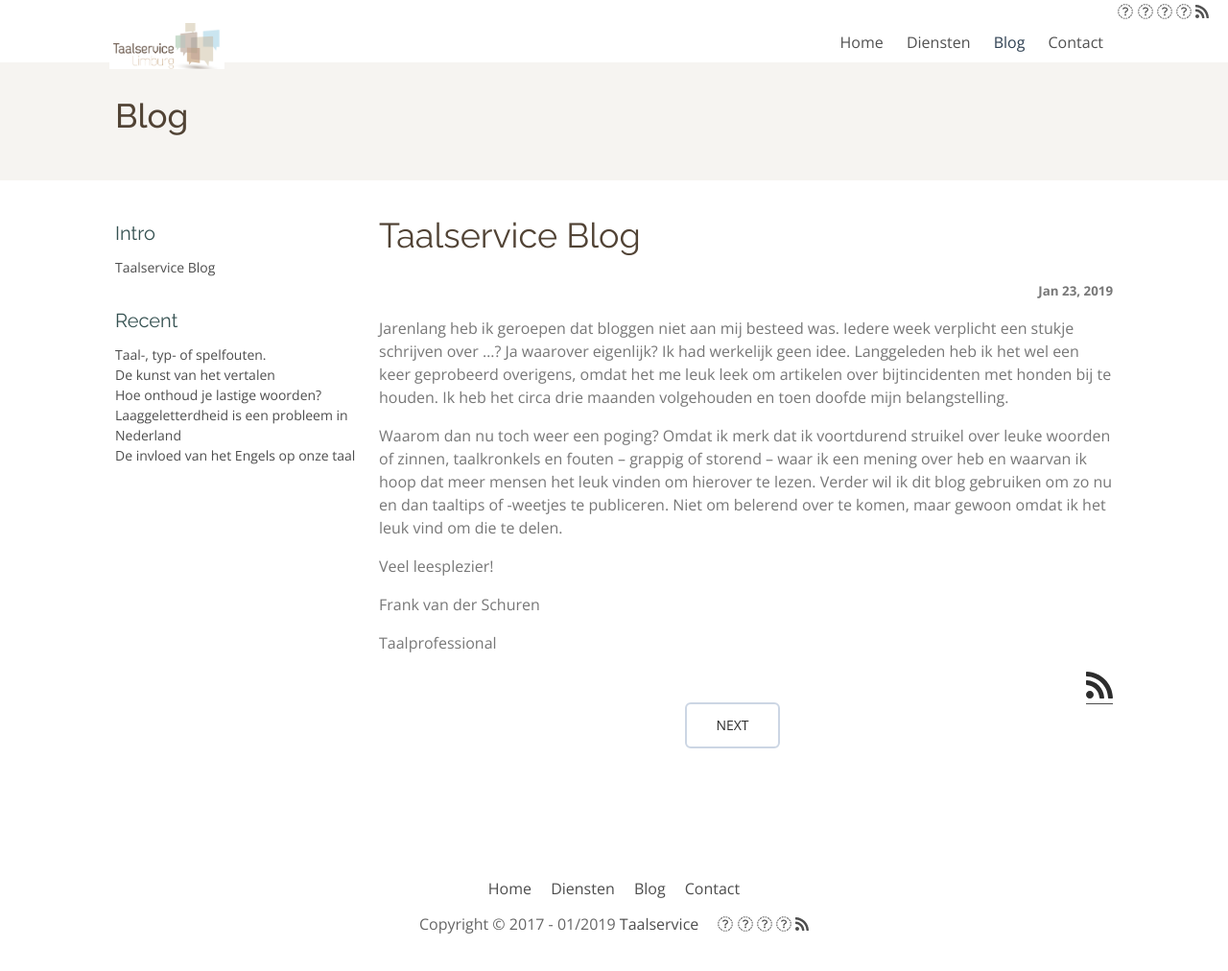
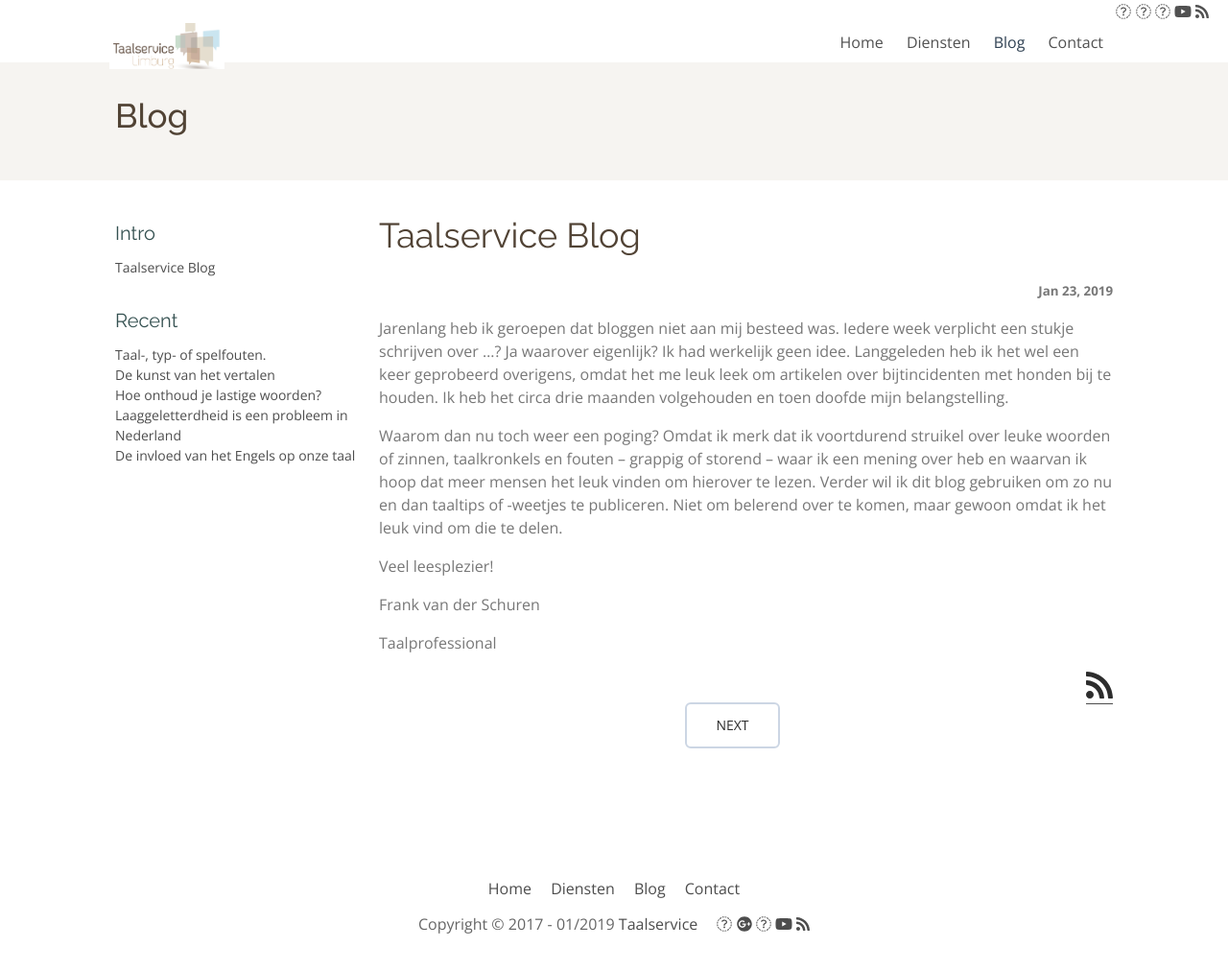
Before and after one commit to solilocide/solilocide.github.com, a Jekyll site: the page built from _blog/index.md, in a window 1280 px wide and 1079 px high. Shown: the top 1012 px of the window at 96% size. Built offline with Jekyll 4.4.1, drawn with Linux system fonts in a browser that asks for light colours; nearby versions of some CDN libraries; comment, search, counter and statistics services are not loaded.

Commit message:
header and footer also to FS 5

```diff
--- a/_includes/footer.html
+++ b/_includes/footer.html
@@ -16,13 +16,13 @@
     <div class="Footer-copyright">
       <span class="pull-left">Copyright © 2017 - {{ 'now' | date: "%m/%Y" }} <a href="{{ site.baseurl }}/">Taalservice</a></span>
       <span class="pull-right">
-        <a href="https://www.facebook.com/taalservicelimburg/" target="blank"><i class="fa fa-facebook-official" title="FaceBook"></i></a>
-        <a href="https://plus.google.com/+QuWiCoHaelen" target="blank"><i class="fa fa-google-plus" title="GPlus"></i></a>
-        <a href="https://www.linkedin.com/in/frankvanderschuren/" target="blank"><i class="fa fa-linkedin-square" title="LinkedIn"></i></a>
-        <a href="https://www.youtube.com/channel/UCDpKvRJy8qCzjyHX01ZQnfA" target="blank"><i class="fa fa-youtube" title="YouTube"></i></a>
-        <a href="{{ site.baseurl }}/feed.xml" target="blank"><i class="fa fa-rss" title="RSS feed"></i></a>
+        <a href="https://www.facebook.com/taalservicelimburg/" target="blank"><i class="fab fa-facebook-official" title="FaceBook"></i></a>
+        <a href="https://plus.google.com/+QuWiCoHaelen" target="blank"><i class="fab fa-google-plus" title="GPlus"></i></a>
+        <a href="https://www.linkedin.com/in/frankvanderschuren/" target="blank"><i class="fab fa-linkedin-square" title="LinkedIn"></i></a>
+        <a href="https://www.youtube.com/channel/UCDpKvRJy8qCzjyHX01ZQnfA" target="blank"><i class="fab fa-youtube" title="YouTube"></i></a>
+        <a href="{{ site.baseurl }}/feed.xml" target="blank"><i class="fas fa-rss" title="RSS feed"></i></a>
       </span>
-      <a href="#" class="crunchify-top"><i class="fa fa-chevron-up custom" ></i></a>
+      <a href="#" class="crunchify-top"><i class="fas fa-chevron-up custom" ></i></a>
     </div>
   </div>
 </footer>
--- a/_includes/header.html
+++ b/_includes/header.html
@@ -1,10 +1,10 @@
 <div class="fixed">
 <div class="social_header">
-    <a href="https://www.facebook.com/taalservicelimburg/" target="blank"><i class="fa fa-facebook-official" title="FaceBook"></i></a>
-    <a href="https://plus.google.com/+QuWiCoHaelen" target="blank"><i class="fa fa-google-plus" title="GPlus"></i></a>
-    <a href="https://www.linkedin.com/in/frankvanderschuren/" target="blank"><i class="fa fa-linkedin-square" title="LinkedIn"></i></a>
-    <a href="https://www.youtube.com/channel/UCDpKvRJy8qCzjyHX01ZQnfA" target="blank"><i class="fa fa-youtube" title="YouTube"></i></a>
-    <a href="{{ site.baseurl }}/feed.xml" target="blank"><i class="fa fa-rss" title="RSS feed"></i></a>
+    <a href="https://www.facebook.com/taalservicelimburg/" target="blank"><i class="fab fa-facebook-official" title="FaceBook"></i></a>
+    <a href="https://plus.google.com/+QuWiCoHaelen" target="blank"><i class="fab fab-google-plus" title="GPlus"></i></a>
+    <a href="https://www.linkedin.com/in/frankvanderschuren/" target="blank"><i class="fab fa-linkedin-square" title="LinkedIn"></i></a>
+    <a href="https://www.youtube.com/channel/UCDpKvRJy8qCzjyHX01ZQnfA" target="blank"><i class="fab fa-youtube" title="YouTube"></i></a>
+    <a href="{{ site.baseurl }}/feed.xml" target="blank"><i class="fas fa-rss" title="RSS feed"></i></a>
 </div>
 
 <header class="Header">
```
